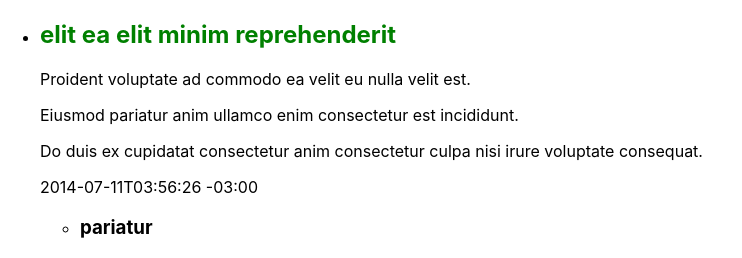
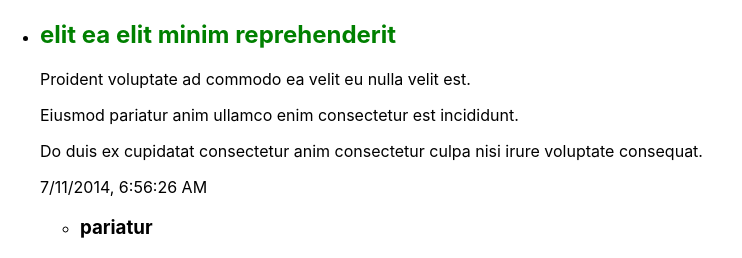
Before and after one commit to turonchek/ReactApp2, a React (Create React App) app: page / in a window 1280 px wide. Shown: the top 258 px of the page, without its empty margins (0-742 px from the left). Built offline with nearby package versions, Linux system fonts and the light colour scheme.

Commit message:
Correct date format added

```diff
--- a/src/App.js
+++ b/src/App.js
@@ -3,6 +3,10 @@ import './App.css';
 import data from './news.json';
 
 function App() {
+  const getFormattedDate = (dateStr) => {
+    const date = new Date(dateStr.replaceAll(` `, ``));
+    return date.toLocaleString();
+  }
   const style = {
     color: 'green'
   };
@@ -13,7 +17,7 @@ function App() {
           <li key={el.id}>
             {el.isSpecial ? <h2 style = {style}>{el.title}</h2> : <h2>{el.title}</h2>}
             <p dangerouslySetInnerHTML={{__html: el.content}} />
-            {el.dateCreated && <span>{el.dateCreated}</span>}
+            {el.dateCreated && <div>{getFormattedDate(el.dateCreated)}</div>}
             <ul>
               {el.categories && el.categories.map(category =>{
                 return <li key={category.id}>
```
